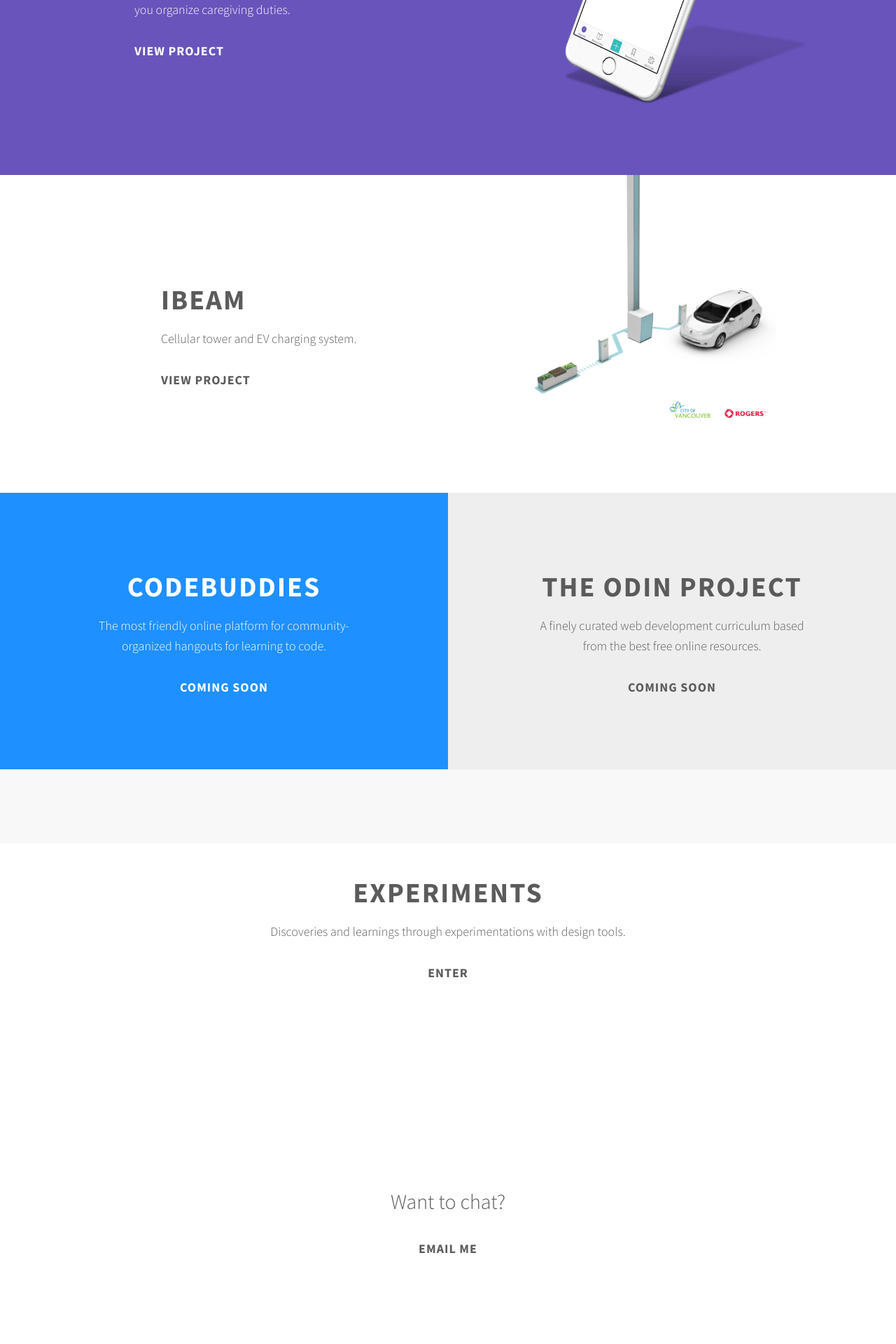
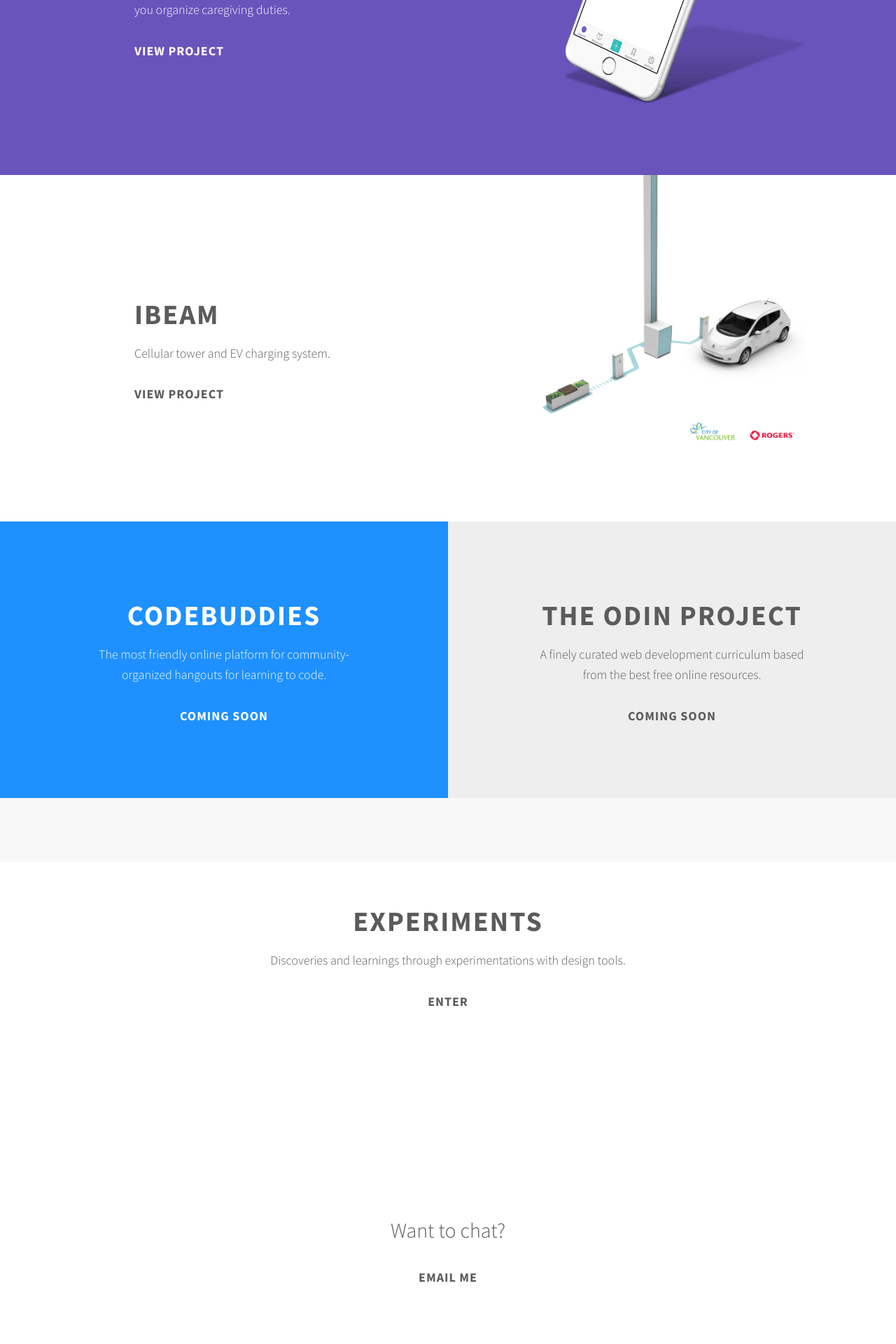
Before and after one commit to adachiu/adachiu.github.io, a Jekyll site: the page built from index.html, in a window 1280 px wide. Shown: the part 912-2832 px from the top of the page at 70% size. Built offline with Jekyll 4.4.1, drawn with Linux system fonts in a browser that asks for light colours.

Commit message:
fix width of works layout

```diff
--- a/assets/css/2-home/_home-about.scss
+++ b/assets/css/2-home/_home-about.scss
@@ -7,11 +7,10 @@
 
 .intro {
   color: $body-text;
-  font-weight: 700;
   text-align: center;
 
   .sub-intro {
-    font-weight: 100;
+    font-weight: $h1-secondary;
   }
 
   // * Media Queries *//
--- a/assets/css/3-other/_experiments.scss
+++ b/assets/css/3-other/_experiments.scss
@@ -1,7 +1,6 @@
 .experiments-sections {
+  align-items: center;
   display: flex;
   flex-direction: column;
   justify-content: center;
-  align-items: center;
-
 }
--- a/assets/css/main.css
+++ b/assets/css/main.css
@@ -458,10 +458,8 @@
   @media only screen and (min-width: 200px) {
     /* line 49, 1-base/_base.scss */
     .flex-grid-halves {
-      display: block;
-      -ms-flex-wrap: wrap;
-          flex-wrap: wrap; }
-      /* line 59, 1-base/_base.scss */
+      display: block; }
+      /* line 61, 1-base/_base.scss */
       .flex-grid-halves .col {
         width: 100%; } }
   @media only screen and (min-width: 768px) {
@@ -481,19 +479,21 @@
       -ms-flex-wrap: nowrap;
           flex-wrap: nowrap; } }
 
-/* line 81, 1-base/_base.scss */
+/* line 83, 1-base/_base.scss */
 html,
 body {
   background: #fff;
+  margin: 0 auto;
   min-height: 100vh; }
 
-/* line 87, 1-base/_base.scss */
+/* line 90, 1-base/_base.scss */
 body {
   color: #5b5b5b;
   font-family: 'Source Sans Pro', sans-serif;
   font-size: 18px;
   line-height: 1.6;
-  text-decoration: none; }
+  text-decoration: none;
+  width: 100%; }
 
 /* line 2, 1-base/_buttons.scss */
 .btn {
@@ -648,9 +648,8 @@
 /* line 8, 2-home/_home-about.scss */
 .intro {
   color: #5b5b5b;
-  font-weight: 700;
   text-align: center; }
-  /* line 13, 2-home/_home-about.scss */
+  /* line 12, 2-home/_home-about.scss */
   .intro .sub-intro {
     font-weight: 100; }
 
@@ -667,8 +666,6 @@
   -webkit-box-direction: normal;
       -ms-flex-direction: column;
           flex-direction: column;
-  -ms-flex-wrap: wrap;
-      flex-wrap: wrap;
   -webkit-box-pack: center;
       -ms-flex-pack: center;
           justify-content: center;
@@ -683,13 +680,14 @@
   -webkit-box-orient: horizontal;
   -webkit-box-direction: normal;
       -ms-flex-direction: row;
-          flex-direction: row; }
-  /* line 18, 2-home/_home-works.scss */
+          flex-direction: row;
+  width: 100%; }
+  /* line 19, 2-home/_home-works.scss */
   .section-alzie .project-title,
   .section-alzie .project-desc {
     color: #fff; }
 
-/* line 24, 2-home/_home-works.scss */
+/* line 25, 2-home/_home-works.scss */
 .section-ibeam {
   background-color: #fff;
   display: -webkit-box;
@@ -698,19 +696,14 @@
   -webkit-box-orient: horizontal;
   -webkit-box-direction: normal;
       -ms-flex-direction: row;
-          flex-direction: row; }
-  /* line 29, 2-home/_home-works.scss */
+          flex-direction: row;
+  width: 100%; }
+  /* line 31, 2-home/_home-works.scss */
   .section-ibeam .project-title,
   .section-ibeam .project-desc {
     color: #5b5b5b; }
-  /* line 34, 2-home/_home-works.scss */
-  .section-ibeam .category {
-    color: #5b5b5b;
-    font-weight: 700;
-    margin-top: em(30);
-    text-transform: uppercase; }
 
-/* line 42, 2-home/_home-works.scss */
+/* line 37, 2-home/_home-works.scss */
 .project-detail {
   display: -webkit-box;
   display: -ms-flexbox;
@@ -727,7 +720,7 @@
   text-align: left;
   width: 100%; }
 
-/* line 52, 2-home/_home-works.scss */
+/* line 47, 2-home/_home-works.scss */
 .img-alzie {
   -webkit-box-align: center;
       -ms-flex-align: center;
@@ -740,20 +733,20 @@
           justify-content: flex-end;
   padding: 8% 10% 8% 0;
   width: 100%; }
-  /* line 59, 2-home/_home-works.scss */
+  /* line 54, 2-home/_home-works.scss */
   .img-alzie img {
     width: 90%; }
 
-/* line 64, 2-home/_home-works.scss */
+/* line 59, 2-home/_home-works.scss */
 .img-ibeam {
   display: block;
   padding: 0 10% 8% 0;
   width: 100%; }
-  /* line 69, 2-home/_home-works.scss */
+  /* line 64, 2-home/_home-works.scss */
   .img-ibeam img {
     width: 100%; }
 
-/* line 74, 2-home/_home-works.scss */
+/* line 69, 2-home/_home-works.scss */
 .section-opensource {
   -webkit-box-align: center;
       -ms-flex-align: center;
@@ -762,8 +755,9 @@
   -webkit-box-pack: center;
       -ms-flex-pack: center;
           justify-content: center;
-  text-align: center; }
-  /* line 79, 2-home/_home-works.scss */
+  text-align: center;
+  width: 100%; }
+  /* line 75, 2-home/_home-works.scss */
   .section-opensource .section-codebuddies {
     -webkit-box-align: center;
         -ms-flex-align: center;
@@ -777,16 +771,16 @@
         -ms-flex-direction: column;
             flex-direction: column;
     padding: 8% 10%; }
-    /* line 86, 2-home/_home-works.scss */
+    /* line 82, 2-home/_home-works.scss */
     .section-opensource .section-codebuddies .project-title,
     .section-opensource .section-codebuddies .project-desc {
       color: #fff; }
-    /* line 91, 2-home/_home-works.scss */
+    /* line 87, 2-home/_home-works.scss */
     .section-opensource .section-codebuddies .btn-light {
       -webkit-box-pack: center;
           -ms-flex-pack: center;
               justify-content: center; }
-  /* line 96, 2-home/_home-works.scss */
+  /* line 92, 2-home/_home-works.scss */
   .section-opensource .section-odin {
     -webkit-box-align: center;
         -ms-flex-align: center;
@@ -800,17 +794,17 @@
         -ms-flex-direction: column;
             flex-direction: column;
     padding: 8% 10%; }
-    /* line 103, 2-home/_home-works.scss */
+    /* line 99, 2-home/_home-works.scss */
     .section-opensource .section-odin .project-title,
     .section-opensource .section-odin .project-desc {
       color: #5b5b5b; }
-    /* line 108, 2-home/_home-works.scss */
+    /* line 104, 2-home/_home-works.scss */
     .section-opensource .section-odin .btn-dark {
       -webkit-box-pack: center;
           -ms-flex-pack: center;
               justify-content: center; }
 
-/* line 116, 2-home/_home-works.scss */
+/* line 112, 2-home/_home-works.scss */
 .btn-light {
   color: #fff;
   -webkit-box-pack: start;
@@ -819,11 +813,11 @@
   margin-top: 1.6666666666666667em;
   width: 210px; }
 
-/* line 123, 2-home/_home-works.scss */
+/* line 119, 2-home/_home-works.scss */
 .btn-light:hover {
   opacity: .5; }
 
-/* line 127, 2-home/_home-works.scss */
+/* line 123, 2-home/_home-works.scss */
 .btn-dark {
   color: #5b5b5b;
   -webkit-box-pack: start;
@@ -832,7 +826,7 @@
   margin-top: 1.6666666666666667em;
   width: 210px; }
 
-/* line 134, 2-home/_home-works.scss */
+/* line 130, 2-home/_home-works.scss */
 .btn-dark:hover {
   opacity: .5; }
 
@@ -950,6 +944,9 @@
 
 /* line 1, 3-other/_experiments.scss */
 .experiments-sections {
+  -webkit-box-align: center;
+      -ms-flex-align: center;
+          align-items: center;
   display: -webkit-box;
   display: -ms-flexbox;
   display: flex;
@@ -959,7 +956,4 @@
           flex-direction: column;
   -webkit-box-pack: center;
       -ms-flex-pack: center;
-          justify-content: center;
-  -webkit-box-align: center;
-      -ms-flex-align: center;
-          align-items: center; }
+          justify-content: center; }
```
Also changed, not shown: assets/css/1-base/_base.scss (+6 -2 lines), assets/css/2-home/_home-works.scss (+4 -8 lines).
